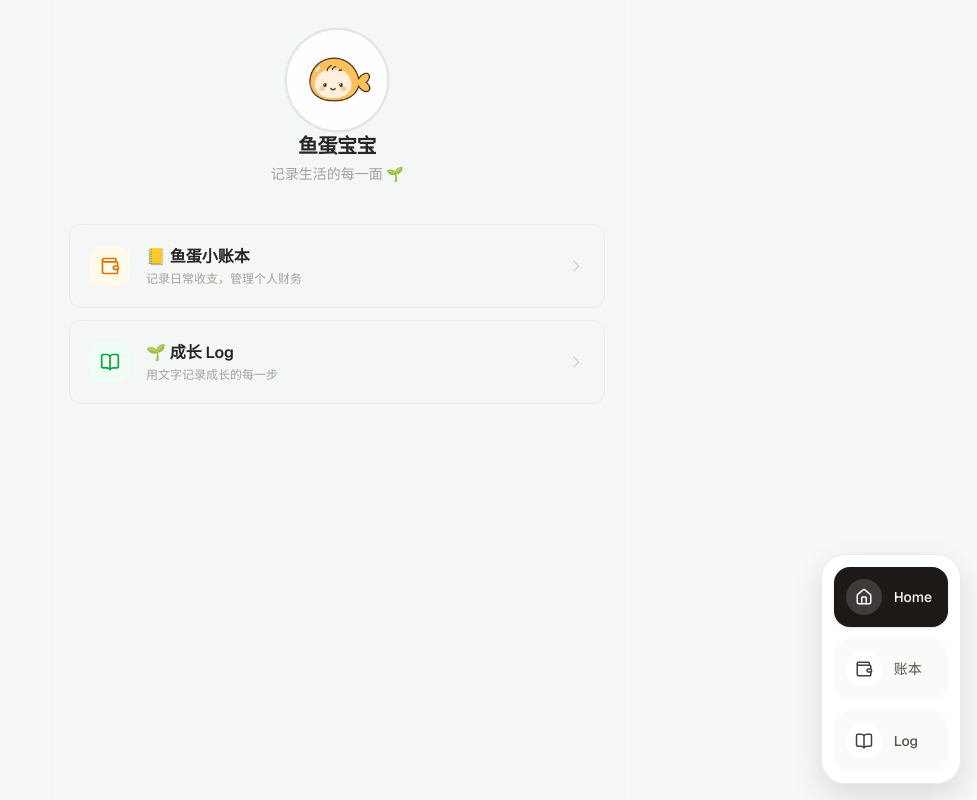
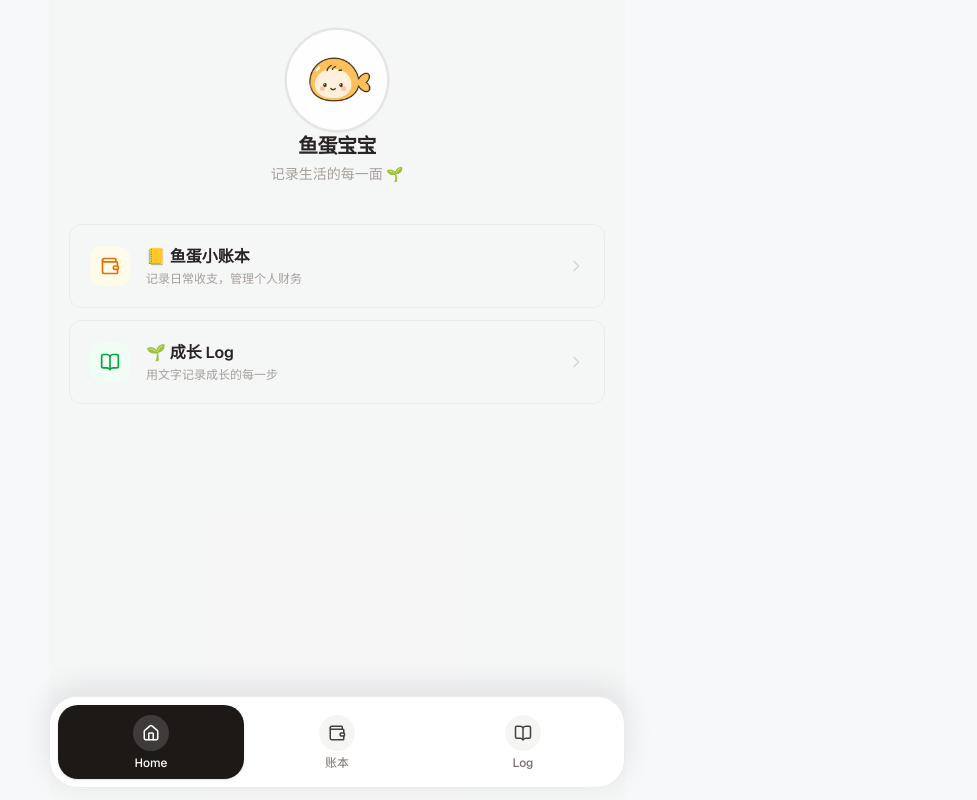
Before and after one commit to Chenming00/Yudan-log, a Next.js app: page / in a window 1280 px wide. Shown: the whole page, without its empty margins (303-1280 px from the left). Built offline with nearby package versions, Linux system fonts and the light colour scheme; no server answers.

Commit message:
style: update FloatingNav component for improved layout and styling

```diff
--- a/components/floating-nav.tsx
+++ b/components/floating-nav.tsx
@@ -31,9 +31,9 @@ export function FloatingNav() {
   return (
     <nav
       aria-label="全局悬浮导航"
-      className="fixed right-4 bottom-[calc(env(safe-area-inset-bottom)+16px)] z-50"
+      className="fixed inset-x-0 bottom-0 z-50 px-4 pb-[calc(env(safe-area-inset-bottom)+12px)]"
     >
-      <div className="flex flex-col gap-3 rounded-3xl border border-stone-200/80 bg-white/88 p-3 shadow-[0_12px_32px_rgba(0,0,0,0.12)] backdrop-blur-md">
+      <div className="mx-auto flex w-full max-w-xl items-center justify-around rounded-[28px] border border-stone-200/80 bg-white/92 px-2 py-2 shadow-[0_-8px_30px_rgba(15,23,42,0.10)] backdrop-blur-md">
         {items.map((item) => {
           const isActive = item.match(pathname);
           const Icon = item.icon;
@@ -44,21 +44,21 @@ export function FloatingNav() {
               href={item.href}
               aria-current={isActive ? "page" : undefined}
               className={[
-                "group flex items-center gap-3 rounded-2xl px-3 py-3 text-sm font-medium transition-all duration-200",
+                "flex min-w-[88px] flex-1 flex-col items-center justify-center gap-1.5 rounded-[20px] px-3 py-2.5 text-xs font-medium transition-all duration-200",
                 isActive
                   ? "bg-stone-900 text-white shadow-sm"
-                  : "bg-stone-50 text-stone-600 hover:bg-stone-100 active:bg-stone-200",
+                  : "text-stone-500 hover:bg-stone-100/90 active:bg-stone-200/80",
               ].join(" ")}
             >
               <span
                 className={[
                   "flex h-9 w-9 items-center justify-center rounded-full transition-colors",
-                  isActive ? "bg-white/15" : "bg-white text-stone-700",
+                  isActive ? "bg-white/15" : "bg-stone-100 text-stone-700",
                 ].join(" ")}
               >
                 <Icon className="h-4.5 w-4.5" />
               </span>
-              <span className="pr-1 leading-none">{item.label}</span>
+              <span className="leading-none">{item.label}</span>
             </Link>
           );
         })}
```
